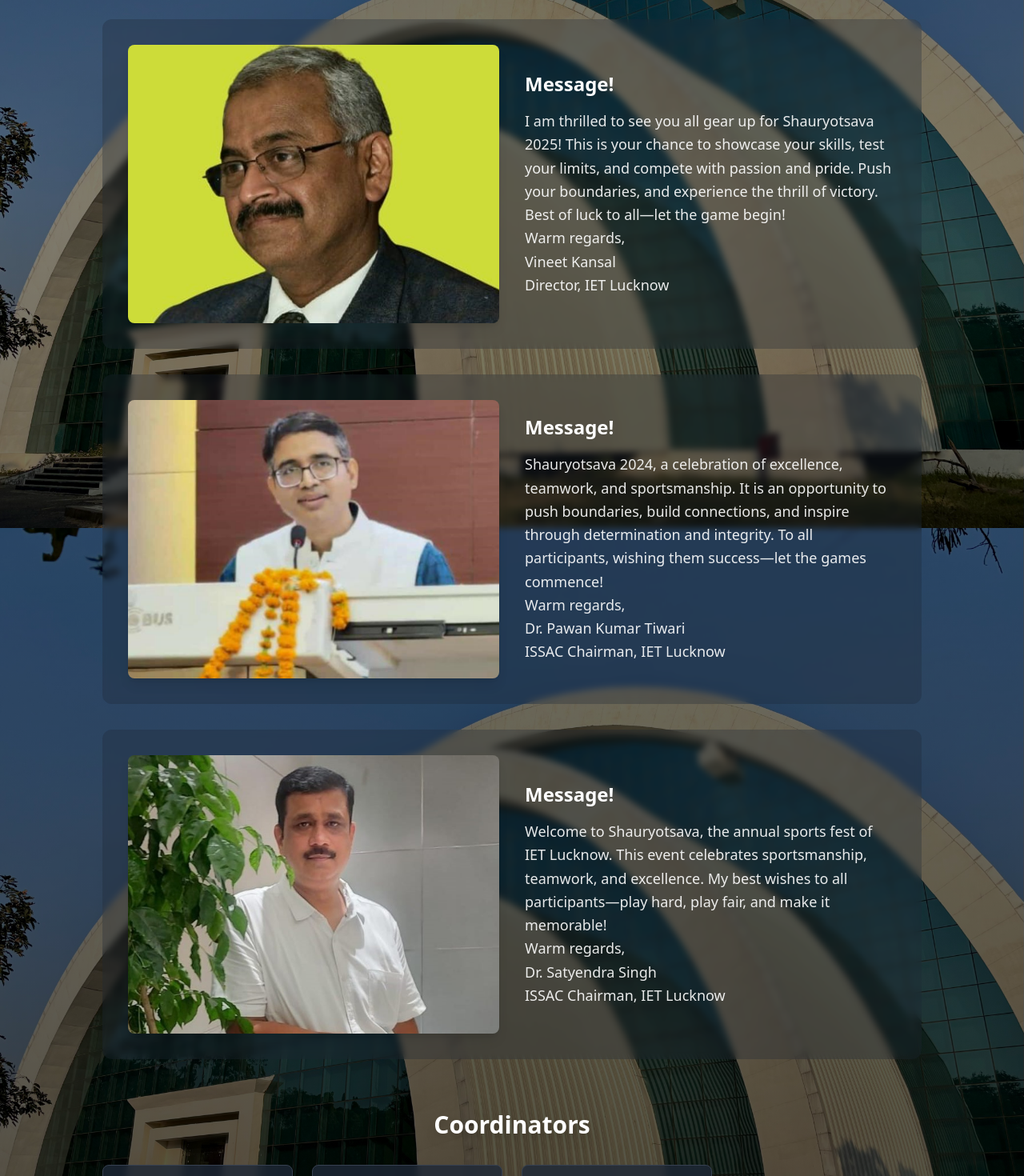
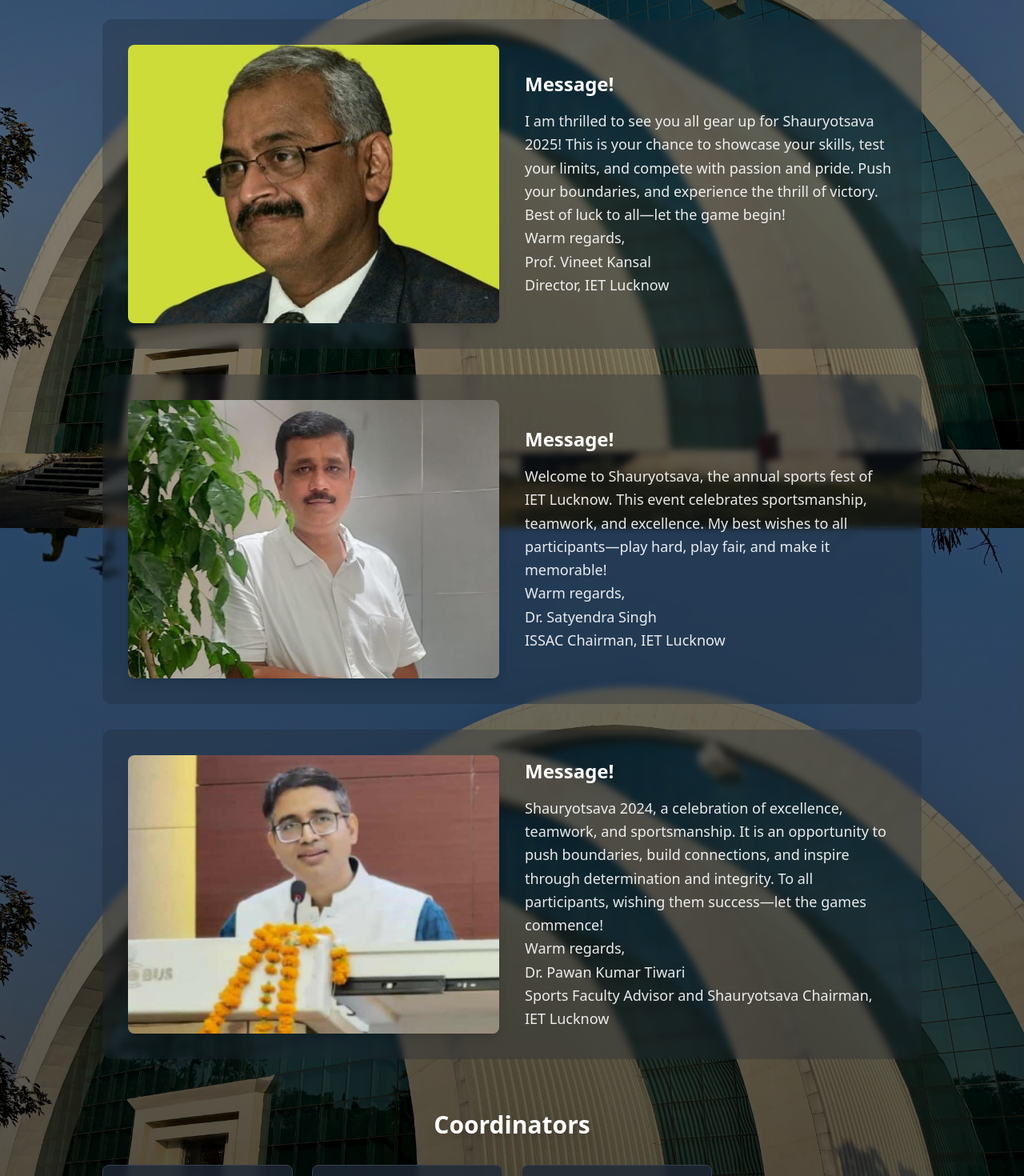
Before and after one commit to Sumitmishra3008/shauryautsav, a React (Vite) app: page /about in a window 1280 px wide. Shown: the part 1260-2730 px from the top of the page at 80% size. Built offline with nearby package versions, Linux system fonts and the light colour scheme.

Commit message:
about update

```diff
--- a/src/pages/About.jsx
+++ b/src/pages/About.jsx
@@ -109,22 +109,15 @@
           <MessageCard
             image="images/faculty_advisor.jpg"
             message="Dear Students, Shauryotsava is a celebration of athleticism, teamwork, and determination. As you participate in this exciting fest, remember that every challenge is an opportunity to grow, collaborate, and give your best. May this event inspire you to achieve new heights, both on and off the field."
-            name="Dr. J.P. Pandey"
-            designation="Vice Chancellor, IET Lucknow"
+            name="Prof. J.P. Pandey"
+            designation="Vice Chancellor, Dr. A.P.J. Abdul Kalam Technical University, Lucknow"
           />
 
           <MessageCard
             image="images/vineet_kansal.jpg"
             message="I am thrilled to see you all gear up for Shauryotsava 2025! This is your chance to showcase your skills, test your limits, and compete with passion and pride. Push your boundaries, and experience the thrill of victory. Best of luck to all—let the game begin!"
-            name="Vineet Kansal"
+            name="Prof. Vineet Kansal"
             designation="Director, IET Lucknow"
-          />
-
-          <MessageCard
-            image="images/pkt.png"
-            message="Shauryotsava 2024, a celebration of excellence, teamwork, and sportsmanship. It is an opportunity to push boundaries, build connections, and inspire through determination and integrity. To all participants, wishing them success—let the games commence!"
-            name="Dr. Pawan Kumar Tiwari"
-            designation="ISSAC Chairman, IET Lucknow"
           />
 
           <MessageCard
@@ -132,6 +125,13 @@
             message="Welcome to Shauryotsava, the annual sports fest of IET Lucknow. This event celebrates sportsmanship, teamwork, and excellence. My best wishes to all participants—play hard, play fair, and make it memorable!"
             name="Dr. Satyendra Singh"
             designation="ISSAC Chairman, IET Lucknow"
+          />
+
+          <MessageCard
+            image="images/pkt.png"
+            message="Shauryotsava 2024, a celebration of excellence, teamwork, and sportsmanship. It is an opportunity to push boundaries, build connections, and inspire through determination and integrity. To all participants, wishing them success—let the games commence!"
+            name="Dr. Pawan Kumar Tiwari"
+            designation="Sports Faculty Advisor and Shauryotsava Chairman, IET Lucknow"
           />
         </div>
 
```
